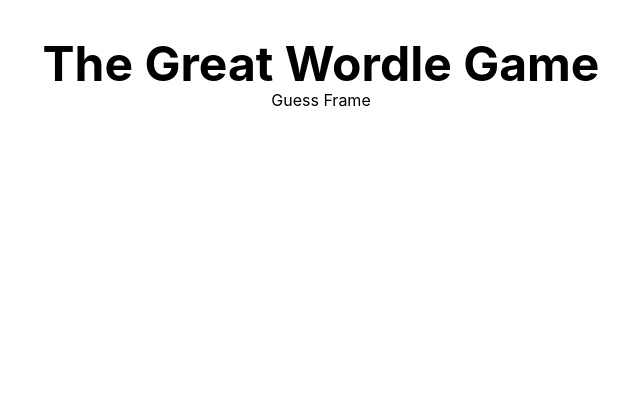
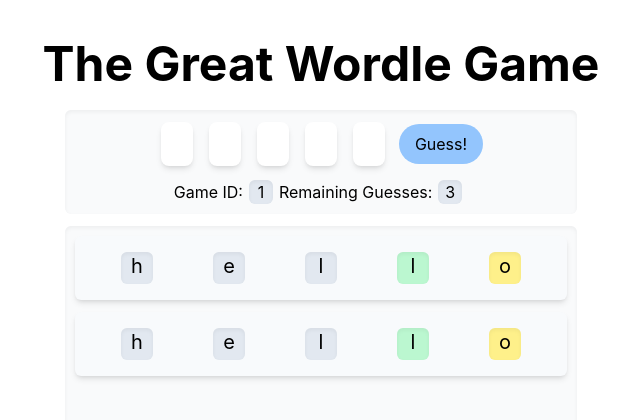
Before and after one commit to lee-ros/wordle, a React (Create React App) app in the folder frontend/: page / in a window 1280 px wide. Shown: the top 420 px of the page, without its empty margins (319-959 px from the left). Built offline with nearby package versions, Linux system fonts and the light colour scheme.

Commit message:
add guess frame components

```diff
--- a/frontend/src/client/requests.js
+++ b/frontend/src/client/requests.js
@@ -33,7 +33,7 @@
 export async function createGuess(value, game_id) {
   const guess_create = { value };
   try {
-    const response = await axios.post(
+    const response = await axios.patch(
       `${API_URL}/game/${game_id}`,
       guess_create
     );
--- a/frontend/src/components/GuessActionBar.jsx
+++ b/frontend/src/components/GuessActionBar.jsx
@@ -0,0 +1,52 @@
+import React, { useContext, useState } from "react";
+import ListCard from "./common/ListCard";
+import { createGuess } from "../client/requests";
+import { GameContext } from "../App";
+import CustomInput from "./common/CustomInput";
+
+function GuessActionBar() {
+  const [guess, setGuess] = useState("");
+  const { game, setGame } = useContext(GameContext);
+
+  const handleNewGuess = async () => {
+    const updatedGame = await createGuess(guess, game.id);
+    updatedGame && setGame(updatedGame);
+  };
+
+  return (
+    <ListCard>
+      <div className="flex flex-col items-center w-full">
+        <div className="flex flex-row items-center justify-around">
+          <CustomInput
+            type="text"
+            maxLength={game.word_to_guess.length}
+            value={guess}
+            onChange={setGuess}
+          />
+          <button
+            className="
+            bg-blue-300
+            hover:bg-blue-400
+            hover:ring-2
+            hover:ring-blue-500
+            justify-self-center
+            px-4 py-2 m-1.5
+            rounded-full
+          "
+            onClick={handleNewGuess}
+          >
+            Guess!
+          </button>
+        </div>
+        <div className="flex flex-row justify-start items-center">
+            <span>Game ID:</span>
+            <span className="rounded-md m-1.5 px-0.5 min-w-6 min-h-6 shadow-inner bg-slate-200">{game.id}</span>
+            <span>Remaining Guesses:</span>
+            <span className="rounded-md m-1.5 px-0.5 min-w-6 min-h-6 shadow-inner bg-slate-200">{game.guess_limit - game.guesses.length}</span>
+          </div>
+      </div>
+    </ListCard>
+  );
+}
+
+export default GuessActionBar;
--- a/frontend/src/components/GuessFrame.jsx
+++ b/frontend/src/components/GuessFrame.jsx
@@ -1,7 +1,14 @@
 import React from "react";
+import GuessList from "./GuessList";
+import GuessActionBar from "./GuessActionBar";
 
 function GuessFrame() {
-  return <div>Guess Frame</div>;
+  return (
+    <div className="flex flex-col justify-between h-[50%] m-4">
+      <GuessActionBar />
+      <GuessList />
+    </div>
+  )
 }
 
 export default GuessFrame;
--- /dev/null
+++ b/frontend/src/components/GuessItem.jsx
@@ -0,0 +1,33 @@
+import React from "react";
+import ItemCard from "./common/ItemCard";
+
+const coloring_data = {
+  in_place: "bg-green-200",
+  wrong_place: "bg-yellow-200",
+  no_match: "bg-slate-200",
+};
+
+function GuessItem({ ikey, value, coloringScheme }) {
+  const letters = value.split("");
+
+  return (
+    <ItemCard>
+      {letters.map((letter, i) => {
+        return (
+          <div
+            key={i}
+            className={`w-8 h-8 mx-2 px-2
+                  text-xl
+                  rounded-md shadow-inner
+                  ${coloring_data[coloringScheme[i]]}
+                  `}
+          >
+            {letter}
+          </div>
+        );
+      })}
+    </ItemCard>
+  );
+}
+
+export default GuessItem;
--- a/frontend/src/components/GuessList.jsx
+++ b/frontend/src/components/GuessList.jsx
@@ -1,44 +1,33 @@
-import React, { useContext } from "react";
+import React, { Fragment, useContext } from "react";
 import { GameContext } from "../App";
+import GuessItem from "./GuessItem";
 import ListCard from "./common/ListCard";
+import ItemCard from "./common/ItemCard";
 
-const coloring_data = {
-  in_place: "bg-green-200",
-  wrong_place: "bg-blue-200",
-  no_match: "bg-slate-200",
-};
-
-function Guess({ value, coloringScheme }) {
-  let letters = value.split("");
-
+function GuessList() {
+  const { game } = useContext(GameContext);
   return (
     <ListCard>
-      {letters.map((letter, i) => {
-        return (
-          <div
-            className={`w-8 h-8 mx-2 px-2
-                text-xl
-                rounded-md shadow-inner
-                ${coloring_data[coloringScheme[i]]}
-                `}
-          >
-            {letter}
-          </div>
-        );
-      })}
+      <div className="flex flex-col justify-start h-[65vh]">
+        {game.guesses.length !== 0 ? (
+          game.guesses.map((guess, i) => {
+            return (
+              <Fragment key={i}>
+                <GuessItem
+                  value={guess.value}
+                  coloringScheme={guess.coloring_scheme}
+                />
+              </Fragment>
+            );
+          })
+        ) : (
+          <ItemCard>
+            <span>You haven't made any guesses yet</span>
+          </ItemCard>
+        )}
+      </div>
     </ListCard>
   );
 }
 
-function GuessList() {
-  const {game, setGame} = useContext(GameContext);
-  return (
-    <div class="flex justify-center m-4">
-      {game.guesses.map((guess) => {
-        return <Guess value={guess.value} coloringScheme={guess.coloring_scheme}/>;
-      })}
-    </div>
-  );
-}
-
 export default GuessList;
--- /dev/null
+++ b/frontend/src/components/common/CustomInput.jsx
@@ -0,0 +1,88 @@
+import { useState, useRef } from "react";
+
+function CustomInput({ value, onChange, maxLength }) {
+  const inputsRefs = useRef(new Array(maxLength).fill(null));
+  const [values, setValues] = useState(new Array(maxLength).fill(""));
+
+  const focusNextInput = (currentIndex) => {
+    const nextIndex =
+      currentIndex < maxLength - 1 ? currentIndex + 1 : currentIndex;
+    inputsRefs.current[nextIndex].focus();
+  };
+
+  const focusPreviousInput = (currentIndex) => {
+    const prevIndex = currentIndex > 0 ? currentIndex - 1 : 0;
+    inputsRefs.current[prevIndex].focus();
+  };
+
+  const setValue = (value, i) => {
+    const next_values = [...values];
+    next_values[i] = value;
+    setValues(next_values);
+    onChange(next_values.join(""));
+  };
+
+  const handleValueChange = (value, i) => {
+    if (!values[i]) {
+      setValue(value, i);
+      focusNextInput(i);
+    }
+  };
+
+  const handleBackspace = (event, i) => {
+    if (event.keyCode === 8) {
+      if (values[i] === "") {
+        setValue("", i - 1);
+      } else {
+        setValue("", i);
+      }
+
+      focusPreviousInput(i);
+    }
+  };
+
+  const handleClick = (event) => {
+    let i = 0;
+    while (values[i] !== "" && i < values.length - 1) i++;
+    inputsRefs.current[i].focus();
+    inputsRefs.current[i].disabled = false;
+  };
+
+  return (
+    <div className="flex flex-row justify-around" onClick={handleClick}>
+      <ul className="flex flex-row">
+        {values.map((value, i) => {
+          return (
+            <li key={i}>
+              <input
+                ref={(node) => {
+                  if (!inputsRefs.current[i]) inputsRefs.current[i] = node;
+                  else inputsRefs.current[i] = null;
+                }}
+                type="text"
+                value={value}
+                onChange={(event) => handleValueChange(event.target.value, i)}
+                onKeyUp={(event) => handleBackspace(event, i)}
+                className="
+                justify-center
+                aspect-square
+                w-8
+                m-2 p-2
+                rounded-lg
+                shadow-md
+                text-center
+                text-lg
+                uppercase
+                caret-transparent
+                focus:outline transition-all delay-75 outline-sky-500 outline-[2.5]
+                "
+              />
+            </li>
+          );
+        })}
+      </ul>
+    </div>
+  );
+}
+
+export default CustomInput;
--- a/frontend/src/components/common/ListCard.jsx
+++ b/frontend/src/components/common/ListCard.jsx
@@ -2,7 +2,7 @@
 
 function ListCard({ children }) {
   return (
-    <div className="flex flex-col shadow-inner h-[75vh] bg-gray-50 m-1.5 p-1 overflow-y-auto">
+    <div className="flex flex-col shadow-inner bg-gray-50 m-1.5 p-1 rounded-md overflow-y-auto min-w-[40vw]">
       <ul>{children}</ul>
     </div>
   );
```
